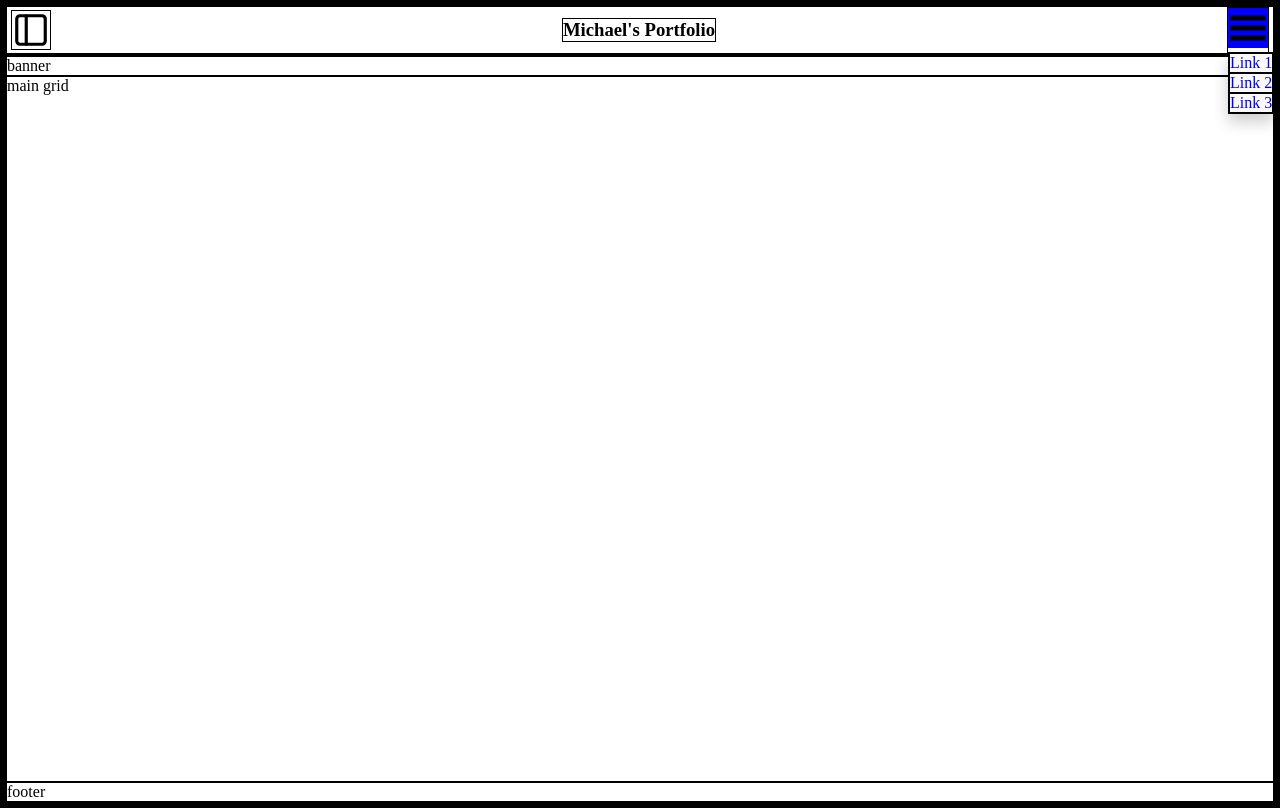
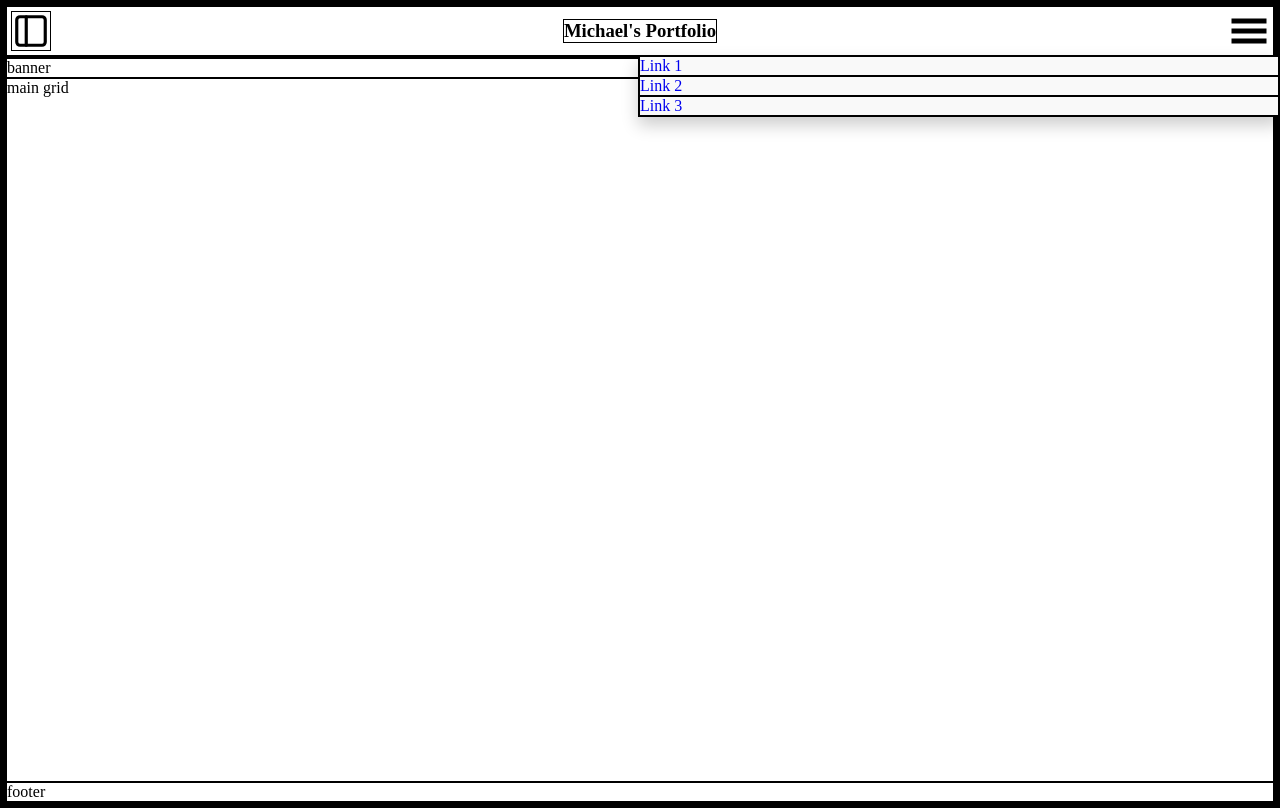
Before and after one commit to mtleonardjr/portfolio-website-v1, a React (Create React App) app: page / in a window 1280 px wide. Both pictures are taken after a click on the icon 1248 px from the left and 28 px from the top of the page. Built offline with nearby package versions, Linux system fonts and the light colour scheme.

Commit message:
adjusted drop down

```diff
--- a/src/App.css
+++ b/src/App.css
@@ -64,10 +64,12 @@ main {
 
 .drop-down {
   margin-right: 0.25em;
+  padding-top: 0.25em;
+  border: none;
 }
+
 .dropbtn {
   border: none;
-  background-color: blue;
   justify-self: stretch;
 }
 
@@ -75,6 +77,7 @@ main {
   display: flex;
   flex-direction: column;
   position: absolute;
+  right: 0;
   background-color: #f9f9f9;
   box-shadow: 0px 8px 16px 0px rgba(0, 0, 0, 0.2);
   z-index: 1; /* Places on top */
@@ -82,4 +85,5 @@ main {
 
 .dropdown-content a {
   text-decoration: none;
+  min-width: 50vw;
 }
--- a/src/App.js
+++ b/src/App.js
@@ -64,7 +64,7 @@ function App() {
             <h3>Michael's Portfolio</h3>
             <div className="drop-down" ref={dropDownNode}>
               <GiHamburgerMenu className="dropbtn" onClick={openDropDown} size='2.5em'>Dropdown</GiHamburgerMenu>
-              {dropDown && <div className="dropdown-content" id="dropdown-content" >
+              {dropDown && <div className="dropdown-content"  >
                 <a href="#home">Link 1</a>
                 <a href="#home">Link 2</a>
                 <a href="#home">Link 3</a>
```
